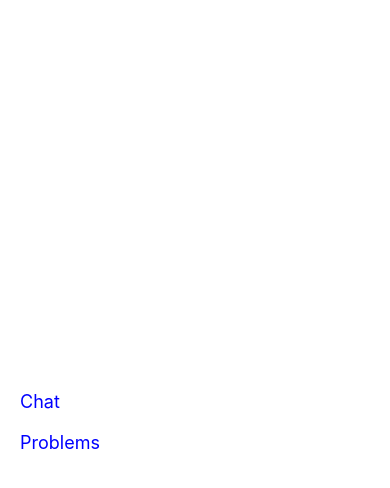
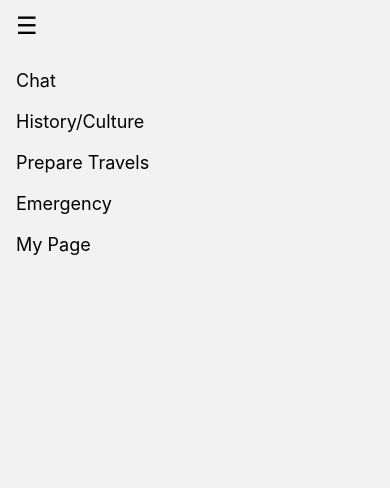
Before and after one commit to Solution-Challenge-2025-Team2/Trabuddy, a React Native app: screen /Sidebar in a window 390 px wide. Shown: the top 488 px of the page. Built offline with nearby package versions, Linux system fonts and the light colour scheme.

Commit message:
pages created

```diff
--- a/App.js
+++ b/App.js
@@ -1,7 +1,10 @@
 import { NavigationContainer } from "@react-navigation/native";
 import { createNativeStackNavigator } from "@react-navigation/native-stack";
 import Main from "./screens/MainScreen"; // main page
-import Problems from "./screens/ProblemsScreen"; // problems page
+import Emergency from "./screens/EmergencyScreen"; // emergency page
+import HistoryCulture from "./screens/HistoryCultureScreen"; // history/culture page
+import Prepare from "./screens/PrepareScreen"; // prepare page
+import MyPage from "./screens/MyPageScreen"; // my page
 import Sidebar from "./screens/SidebarScreen"; // Sidebar (header, footer 제외)
 
 const Stack = createNativeStackNavigator();
@@ -11,7 +14,11 @@ export default function App() {
     <NavigationContainer>
       <Stack.Navigator screenOptions={{ headerShown: false }}>
         <Stack.Screen name="Main" component={Main} />
-        <Stack.Screen name="Problems" component={Problems} />
+        <Stack.Screen name="Emergency" component={Emergency} />
+        <Stack.Screen name="History/Culture" component={HistoryCulture} />
+        <Stack.Screen name="PrepareTravels" component={Prepare} />
+        <Stack.Screen name="MyPage" component={MyPage} />
+        {/* Add other screens here */}
         <Stack.Screen name="Sidebar" component={Sidebar} />
       </Stack.Navigator>
     </NavigationContainer>
--- a/Frame.js
+++ b/Frame.js
@@ -2,28 +2,41 @@ import { View, StyleSheet, ImageBackground, ScrollView } from "react-native";
 import Header from "./components/Header";
 import Footer from "./components/Footer";
 import { SafeAreaView } from "react-native-safe-area-context";
+import { useRoute } from "@react-navigation/native";
 
 // header와 footer를 포함한 모바일 틀
-export default function Frame({ children }) {
+export default function Frame({
+  AppName = "Trabuddy",
+  children,
+  disableBackground = false,
+}) {
+  const route = useRoute();
+  const Wrapper = disableBackground ? View : ImageBackground;
+  const wrapperProps = disableBackground
+    ? { style: styles.container }
+    : {
+        source: require("./assets/background-img.png"),
+        style: styles.container,
+      };
   return (
-    <ImageBackground
-      source={require("./assets/background-img.png")}
-      style={styles.container}
-    >
+    <Wrapper {...wrapperProps}>
       <SafeAreaView style={styles.safeArea}>
         <View>
-          <Header />
+          <Header AppName={AppName} />
         </View>
 
         <ScrollView contentContainerStyle={styles.content}>
           {children}
         </ScrollView>
 
-        <View>
-          <Footer />
-        </View>
+        {/* Sidebar가 아닐 때만 footer 랜더링 */}
+        {route.name !== "Sidebar" && (
+          <View>
+            <Footer />
+          </View>
+        )}
       </SafeAreaView>
-    </ImageBackground>
+    </Wrapper>
   );
 }
 
--- a/components/Header.js
+++ b/components/Header.js
@@ -1,26 +1,34 @@
 import { View, Text, TouchableOpacity, StyleSheet } from "react-native";
-import { useNavigation } from "@react-navigation/native";
+import { useNavigation, useRoute } from "@react-navigation/native";
 
-export default function Header({}) {
+export default function Header({ AppName }) {
   const navigation = useNavigation();
+  const route = useRoute(); // 현재 route 정보 가져오기
 
   return (
     <View style={styles.header}>
       <TouchableOpacity
-        onPress={() => navigation.navigate("Sidebar")}
+        onPress={() => {
+          if (route.name === "Sidebar") {
+            // 현재 route가 Sidebar일 때는 뒤로가기
+            navigation.goBack();
+          } else {
+            // 아닌 경우는 Sidebar로 이동
+            navigation.navigate("Sidebar");
+          }
+        }}
         // 사이드바 버튼 누르면 페이지 이동
       >
         <Text style={[styles.menu, styles.sidebarButton]}>☰</Text>{" "}
         {/* 아이콘 바꾸어야 함 */}
       </TouchableOpacity>
-      <Text style={styles.title}>Trabuddy</Text>
+      <Text style={styles.title}>{AppName}</Text>
     </View>
   );
 }
 
 const styles = StyleSheet.create({
   header: {
-    backgroundColor: "#eee",
     height: 50,
     flexDirection: "row",
     alignItems: "center",
--- a/package.json
+++ b/package.json
@@ -10,12 +10,11 @@
     "web": "expo start --web"
   },
   "dependencies": {
-
     "@react-native-community/masked-view": "^0.1.11",
     "@react-navigation/native": "^7.1.6",
     "@react-navigation/native-stack": "^7.3.10",
     "@react-navigation/stack": "^7.2.10",
-    "expo": "~53.0.7",
+    "expo": "~53.0.8",
     "expo-status-bar": "~2.2.3",
     "react": "19.0.0",
     "react-native": "0.79.2",
@@ -24,7 +23,6 @@
     "react-native-reanimated": "~3.17.4",
     "react-native-safe-area-context": "5.4.0",
     "react-native-screens": "~4.10.0"
-
   },
   "devDependencies": {
     "@babel/core": "^7.20.0"
--- /dev/null
+++ b/screens/HistoryCultureScreen.js
@@ -0,0 +1,10 @@
+import Frame from "../Frame";
+import { Text } from "react-native";
+
+export default function HistoryCultureScreen() {
+  return (
+    <Frame>
+      <Text>Welcome to the History Culture Page!</Text>
+    </Frame>
+  );
+}
--- /dev/null
+++ b/screens/MyPageScreen.js
@@ -0,0 +1,10 @@
+import Frame from "../Frame";
+import { Text } from "react-native";
+
+export default function MyPageScreen() {
+  return (
+    <Frame>
+      <Text>Welcome to the My Page!</Text>
+    </Frame>
+  );
+}
--- /dev/null
+++ b/screens/PrepareScreen.js
@@ -0,0 +1,10 @@
+import Frame from "../Frame";
+import { Text } from "react-native";
+
+export default function PrepareScreen() {
+  return (
+    <Frame>
+      <Text>Welcome to the Prepare Page!</Text>
+    </Frame>
+  );
+}
--- a/screens/SidebarScreen.js
+++ b/screens/SidebarScreen.js
@@ -1,16 +1,32 @@
 import React from "react";
-import { View, Text, TouchableOpacity, StyleSheet } from "react-native";
+import {
+  SafeAreaView,
+  View,
+  Text,
+  TouchableOpacity,
+  StyleSheet,
+} from "react-native";
+import Frame from "../Frame";
 
 const Sidebar = ({ navigation }) => {
   return (
-    <View style={styles.container}>
+    <Frame AppName="" disableBackground={true}>
       <TouchableOpacity onPress={() => navigation.navigate("Main")}>
         <Text style={styles.link}>Chat</Text>
       </TouchableOpacity>
-      <TouchableOpacity onPress={() => navigation.navigate("Problems")}>
-        <Text style={styles.link}>Problems</Text>
+      <TouchableOpacity onPress={() => navigation.navigate("History/Culture")}>
+        <Text style={styles.link}>History/Culture</Text>
       </TouchableOpacity>
-    </View>
+      <TouchableOpacity onPress={() => navigation.navigate("PrepareTravels")}>
+        <Text style={styles.link}>Prepare Travels</Text>
+      </TouchableOpacity>
+      <TouchableOpacity onPress={() => navigation.navigate("Emergency")}>
+        <Text style={styles.link}>Emergency</Text>
+      </TouchableOpacity>
+      <TouchableOpacity onPress={() => navigation.navigate("MyPage")}>
+        <Text style={styles.link}>My Page</Text>
+      </TouchableOpacity>
+    </Frame>
   );
 };
 
@@ -21,15 +37,10 @@ const styles = StyleSheet.create({
     padding: 20,
     justifyContent: "center",
   },
-  header: {
-    fontSize: 24,
-    fontWeight: "bold",
-    marginBottom: 20,
-  },
   link: {
     fontSize: 18,
     marginVertical: 10,
-    color: "blue",
+    color: "black",
   },
 });
 
```
Also changed, not shown: screens/EmergencyScreen.js (renamed from screens/ProblemsScreen.js), 1 other file (tests, documents, lock files or other folders).
